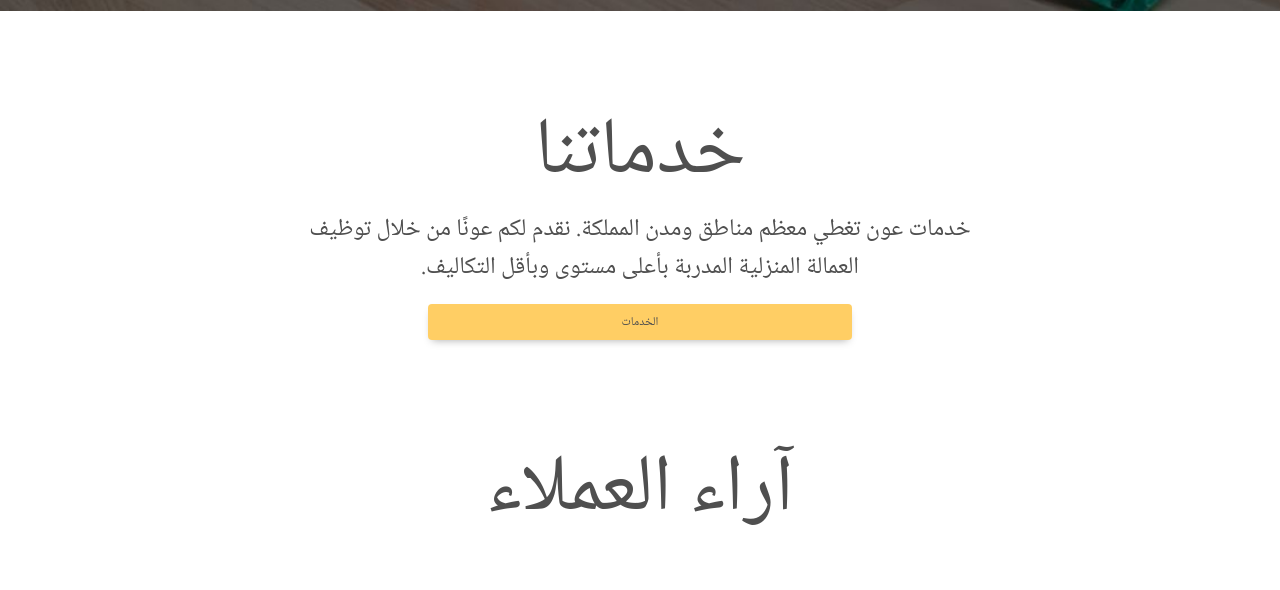
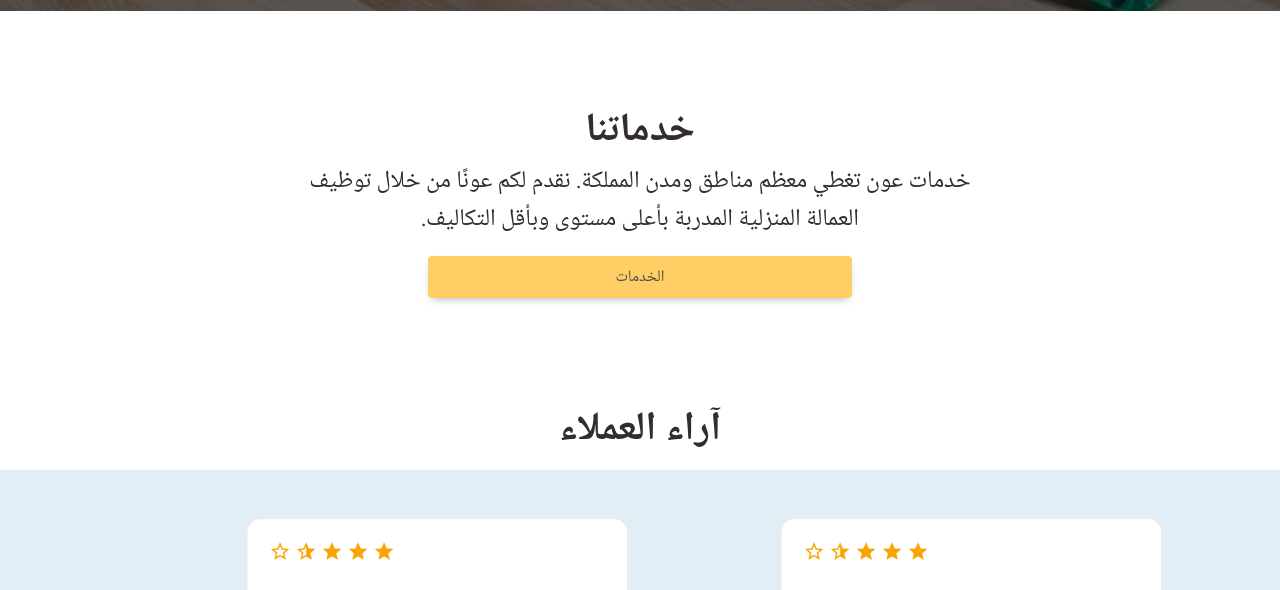
Before and after one commit to TasAlluhimi/Awon, a plain HTML site: page index.html in a window 1280 px wide. Shown: the part 543-1133 px from the top of the page. Drawn offline with nearby package versions, Linux system fonts and the light colour scheme.

Commit message:
edit text

```diff
--- a/index.html
+++ b/index.html
@@ -83,22 +83,22 @@
 
   <!-- services -->
   <div class="container text-center mt-5 p-5" sty>
-    <h2 class="titles">خدماتنا</h2>
-    <p class="content"> خدمات عون تغطي معظم مناطق ومدن المملكة. نقدم لكم عونًا من خلال توظيف <br> العمالة المنزلية المدربة بأعلى مستوى وبأقل التكاليف.</p>
-    <a class="btn" style="background-color: #ffb81fb0; width: 424px;" href="Service.html" role="button"> الخدمات </a>
+    <h1 class="titles fw-bold text-dark">خدماتنا</h1>
+    <p class="content fs-medium text-dark"> خدمات عون تغطي معظم مناطق ومدن المملكة. نقدم لكم عونًا من خلال توظيف <br> العمالة المنزلية المدربة بأعلى مستوى وبأقل التكاليف.</p>
+    <a class="btn mb-1" style="background-color: #ffb81fb0; width: 424px; font-size: 1rem;" href="Service.html" role="button"> الخدمات </a>
   </div>
 
   <!-- feedback -->
 
 
 <div class="contanier mt-5 text-center p-2">
-  <h2 class="titles"> آراء العملاء </h2>
+  <h1 class="titles fw-bold text-dark"> آراء العملاء </h1>
 
 </div>
 
   <div class="grey-area">
 
-  <div class="container mt-5 p-5">
+  <div class="container  p-5">
     <div class="row">
       <div class="col">
         <div id="carouselExampleInterval1" class="carousel slide" data-bs-ride="carousel">
--- a/style.css
+++ b/style.css
@@ -21,7 +21,7 @@ html{
 }
 
 .titles{
-    font-size: 5rem;
+    font-size:2.5rem;
 }
 
 .content{
```
Also changed, not shown: AboutUs.html (+2 -2 lines), Branches.html (+1 -1 lines), Service.html (+1 -1 lines).
